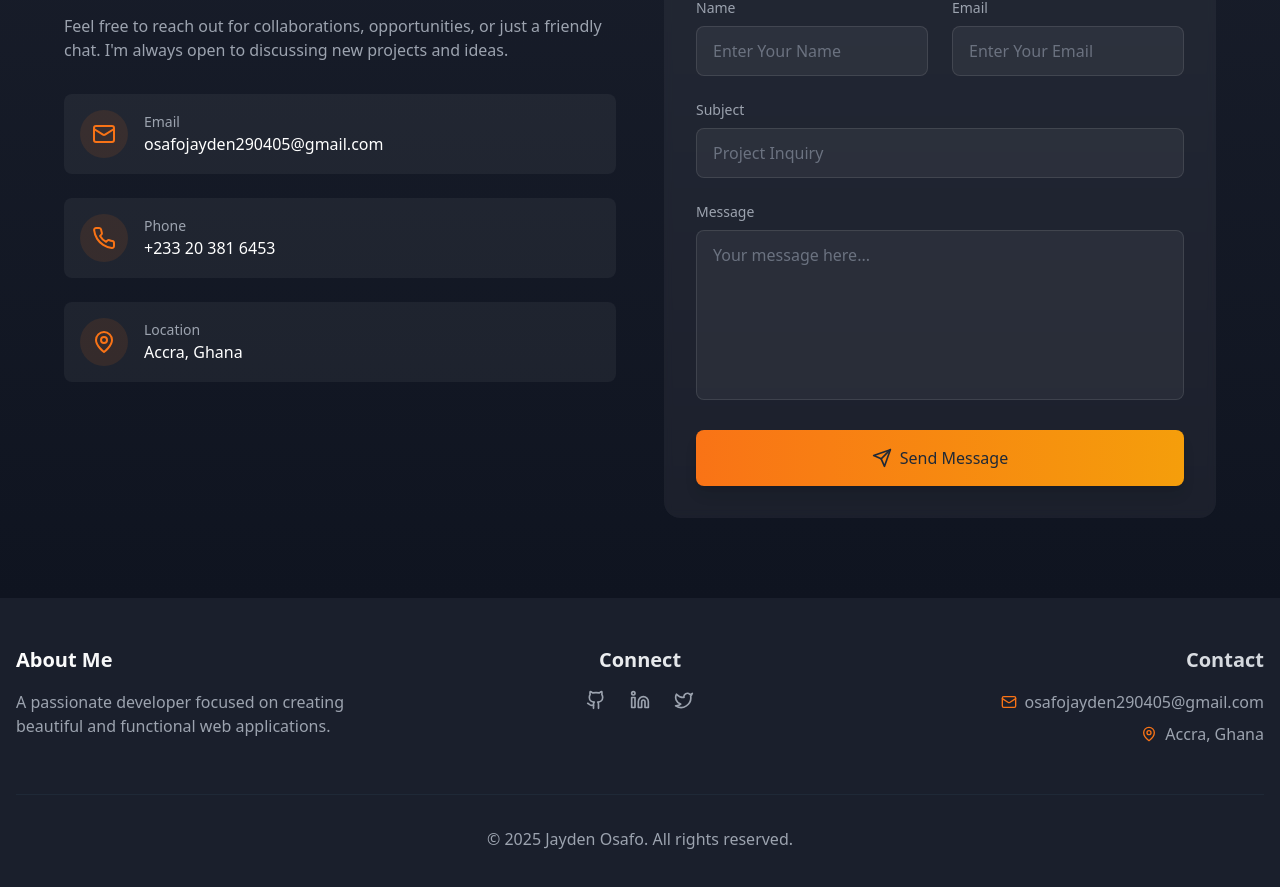
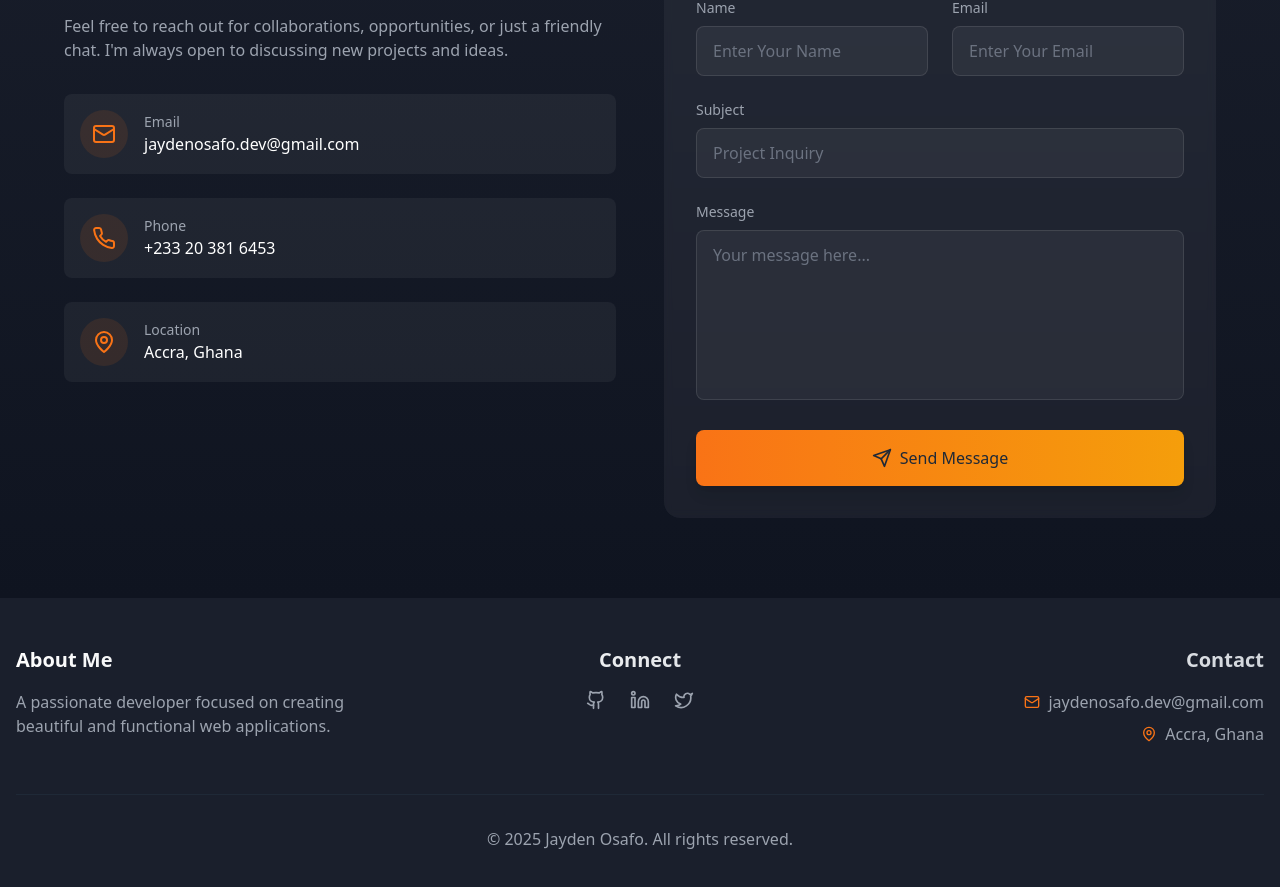
Before and after one commit to JAYDEN2904/Jayden-Portfolio, a React (Vite) app: page / in a window 1280 px wide. Shown: the part 4220-5107 px from the top of the page. Built offline with nearby package versions, Linux system fonts and the light colour scheme.

Commit message:
updated email details

```diff
--- a/src/components/Contact.tsx
+++ b/src/components/Contact.tsx
@@ -57,8 +57,8 @@ const Contact: React.FC = () => {
     {
       icon: <Mail className="w-6 h-6" />,
       title: "Email",
-      value: "osafojayden290405@gmail.com",
-      link: "mailto:osafojayden290405@gmail.com"
+      value: "jaydenosafo.dev@gmail.com",
+      link: "mailto:jaydenosafo.dev@gmail.com"
     },
     {
       icon: <Phone className="w-6 h-6" />,
--- a/src/components/Footer.tsx
+++ b/src/components/Footer.tsx
@@ -76,8 +76,8 @@ const Footer: React.FC = () => {
             <div className="text-gray-400 space-y-2">
               <div className="flex items-center justify-end gap-2">
                 <Mail size={16} className="text-orange-500" />
-                <a href="mailto:osafojayden290405@gmail.com" className="hover:text-orange-500 transition-colors">
-                  osafojayden290405@gmail.com
+                <a href="mailto:jaydenosafo.dev@gmail.com" className="hover:text-orange-500 transition-colors">
+                  jaydenosafo.dev@gmail.com
                 </a>
               </div>
               <div className="flex items-center justify-end gap-2">
--- a/src/components/Hero.tsx
+++ b/src/components/Hero.tsx
@@ -212,7 +212,7 @@ const Hero = () => {
               <Linkedin size={24} />
             </motion.a>
             <motion.a
-              href="mailto:osafojayden290405@gmail.com"
+              href="mailto:jaydenosafo.dev@gmail.com"
               whileHover={{ y: -3 }}
               className="text-gray-400 hover:text-white transition-colors"
             >
--- a/src/components/Navbar.tsx
+++ b/src/components/Navbar.tsx
@@ -87,7 +87,7 @@ const Navbar = () => {
               </motion.a>
               <motion.a
                 whileHover={{ scale: 1.1 }}
-                href="mailto:osafojayden290405@gmail.com"
+                href="mailto:jaydenosafo.dev@gmail.com"
                 className="text-gray-300 hover:text-orange-500 transition-colors"
               >
                 <Mail size={20} />
--- a/src/config/emailjs.ts
+++ b/src/config/emailjs.ts
@@ -1,5 +1,5 @@
 export const emailjsConfig = {
-  serviceId: 'service_5my0paj',
-  templateId: 'template_s7v5cj6',
-  publicKey: 'fjwWxE8pZG2nZnpMY',
+  serviceId: 'service_9vzvm9g',
+  templateId: 'template_50qknj5',
+  publicKey: 'T5UX42wk-cNpwDmQq',
 };
```
